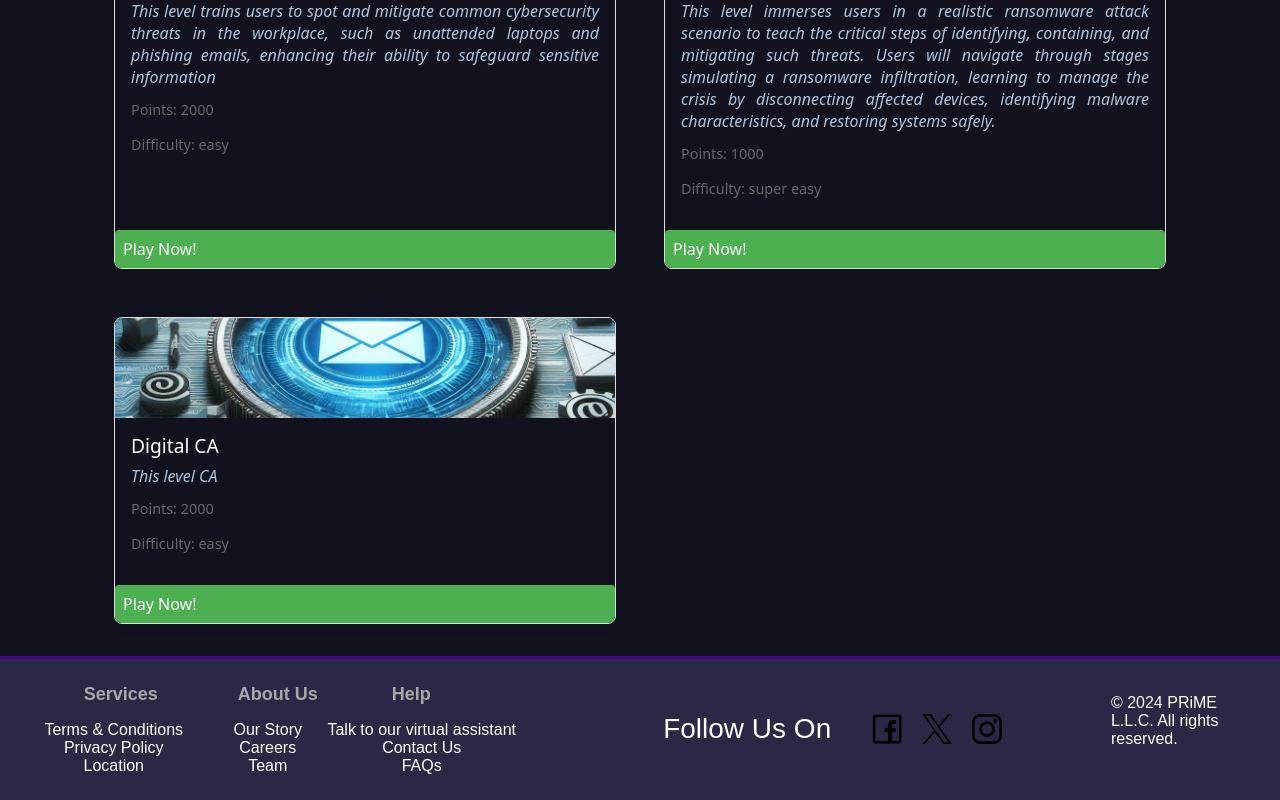
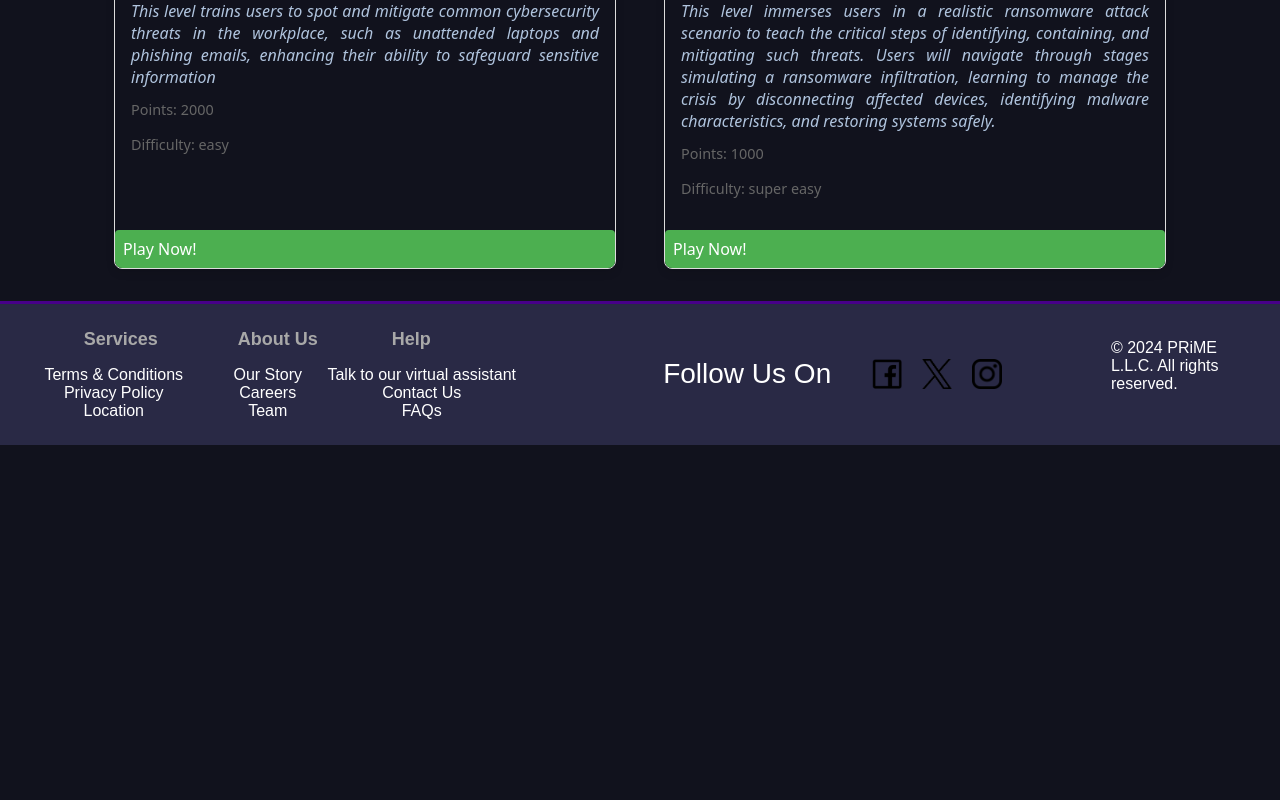
Before and after one commit to simonkb/PRiME, a Next.js app: page /levels in a window 1280 px wide. Shown: the part 1248-2048 px from the top of the page. After the commit the page ends 1693 px from the top, so only its background shows below. Built offline with nearby package versions, Linux system fonts and the light colour scheme; no server answers; sample sign-in values are in the browser's storage; a web font is replaced by a local one.

Commit message:
removed CA

```diff
--- a/src/pages/levels.jsx
+++ b/src/pages/levels.jsx
@@ -81,17 +81,7 @@ const Levels = () => {
               goTolevel("levels/ransomware");
             }}
           ></GameLevelCard>
-          <GameLevelCard
-            image="Digital.jpeg"
-            title="Digital CA"
-            description="This level CA"
-            points={2000}
-            difficulty="easy"
-            isLocked={false}
-            onClick={() => {
-              goTolevel("levels/basicRisk");
-            }}
-          ></GameLevelCard>
+
         </div>
       </div>
     </Layout>
```
